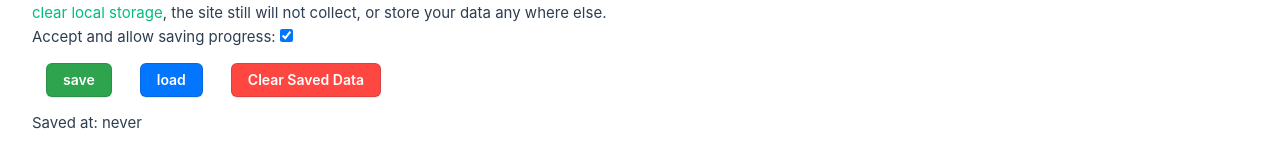
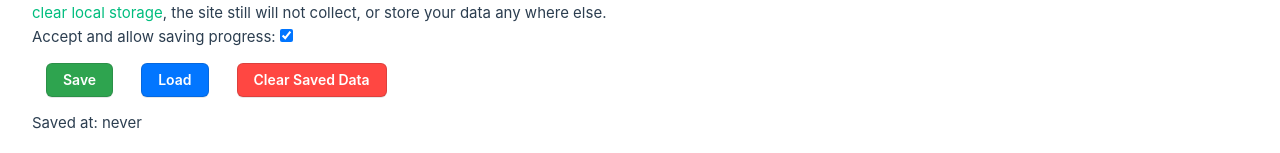
Before and after one commit to DLCIncluded/MQ, a Vue app in the folder app/: page / in a window 1280 px wide. Both pictures are taken after a click on the checkbox "Accept and allow saving progress:". Shown: the part 529-682 px from the top of the page. Built offline with nearby package versions, Linux system fonts and the light colour scheme.

Commit message:
fixing capitalization

```diff
--- a/app/src/App.vue
+++ b/app/src/App.vue
@@ -231,9 +231,9 @@ export default {
 			<label for="save-progress">Accept and allow saving progress: </label><input type="checkbox" name="saveProgress" id="save-progress" v-model="saveProgress" >
 			<p v-if="saveProgress" class="savedBox">
 
-				<button @click="saveValues" class='button green' :disabled='!saveProgress'>save</button>
+				<button @click="saveValues" class='button green' :disabled='!saveProgress'>Save</button>
 
-				<button @click="loadValues" class='button blue' :disabled='!saveProgress'>load</button>
+				<button @click="loadValues" class='button blue' :disabled='!saveProgress'>Load</button>
 
 				<button class='button red' @click="clearSavedData" :disabled='!saveProgress'>Clear Saved Data</button>
 
```
Also changed, not shown: app/dist/index.html, 2 other files (tests, documents, lock files or other folders).
